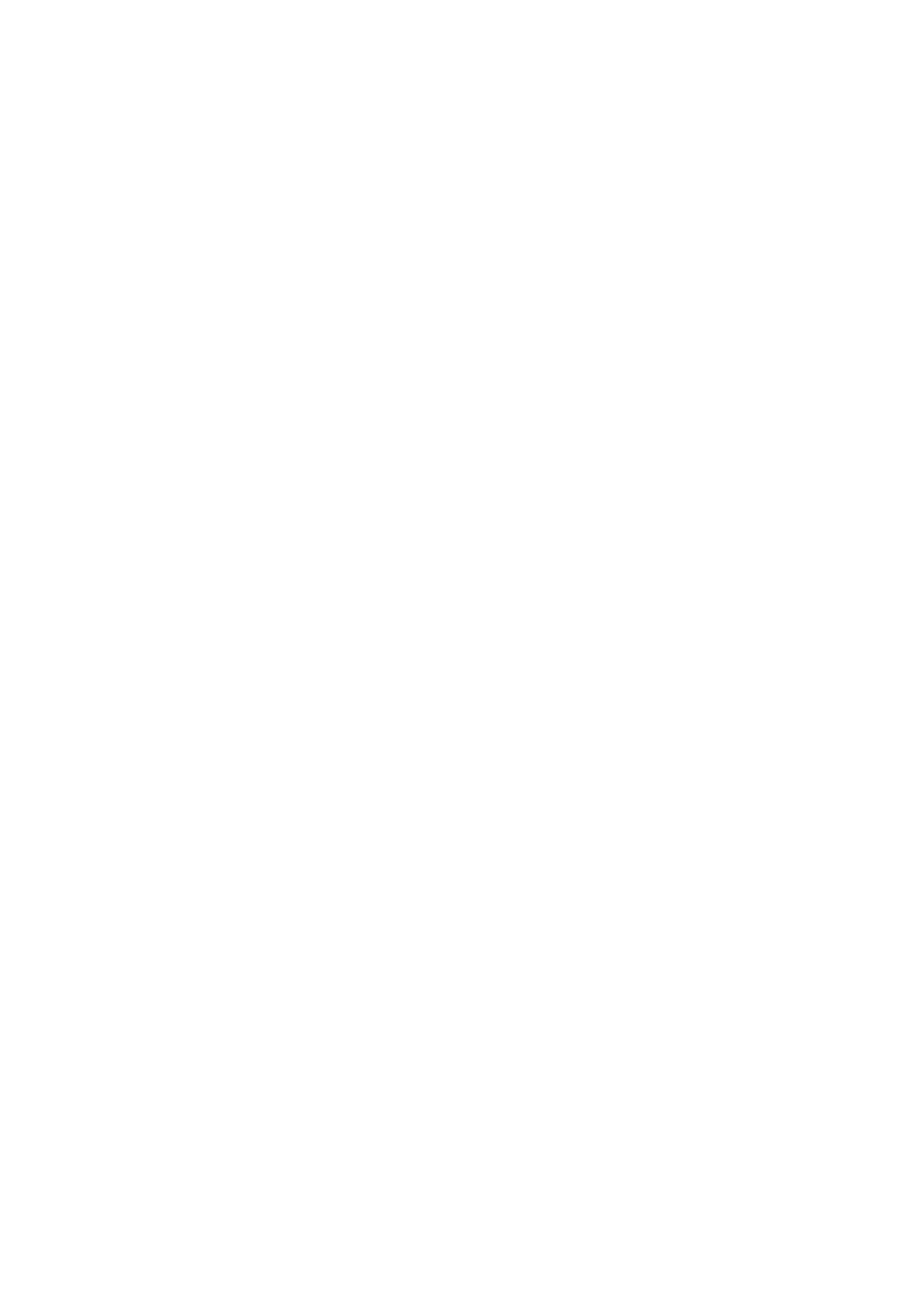
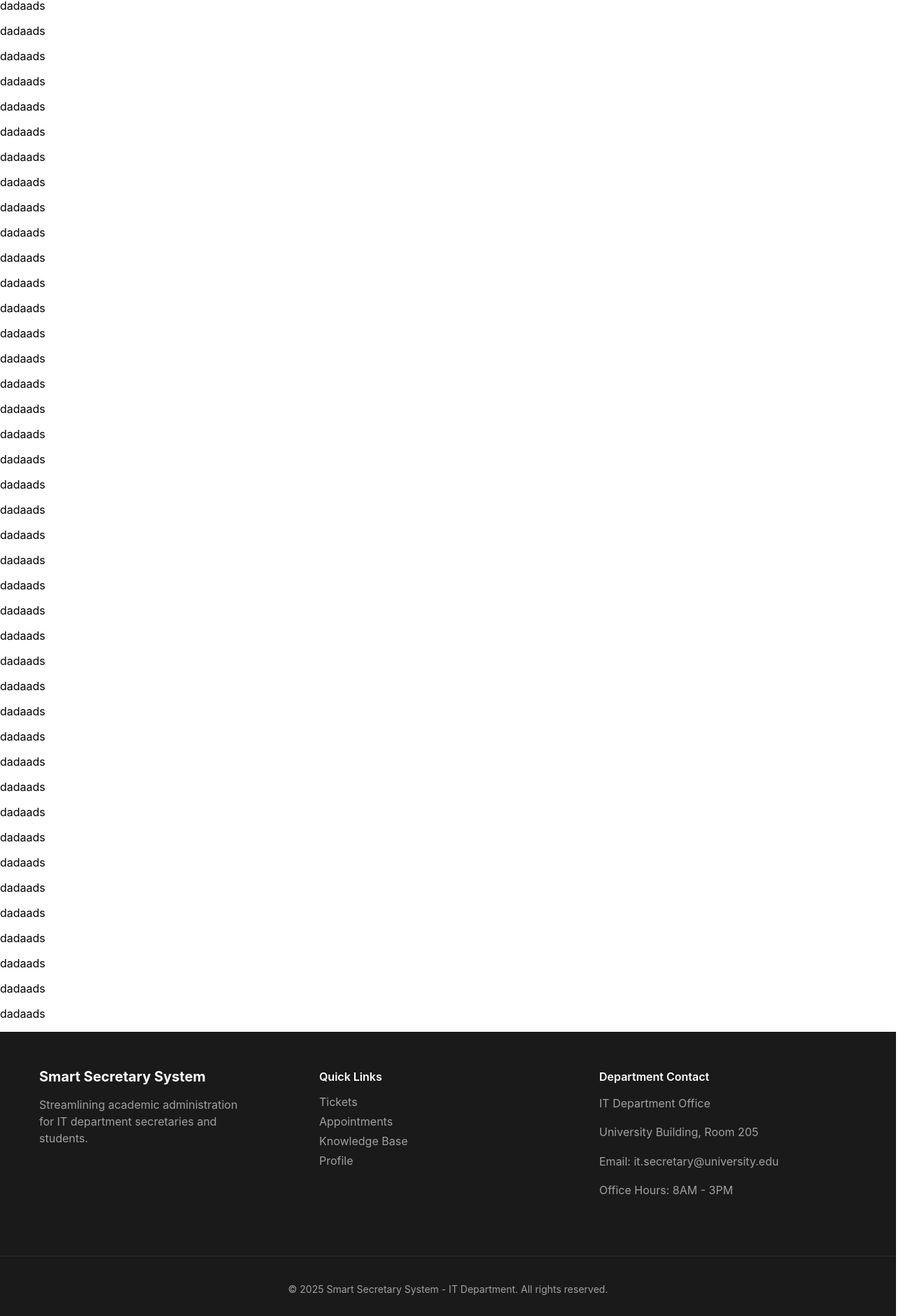
Before and after one commit to MaanAlmazroei/SmartSecretarySystem, a React (Create React App) app: page / in a window 1280 px wide. Shown: the part 333-2213 px from the top of the page at 70% size, 1320 px wide, since content can reach past the window. Before the commit the page ends 800 px from the top, so only its background shows below. Built offline with nearby package versions, Linux system fonts and the light colour scheme.

Commit message:
footer 1

```diff
--- a/src/components/Home/Home.css
+++ b/src/components/Home/Home.css
@@ -3,18 +3,18 @@
 /* ======================== */
 header {
   display: flex; /* Aligns items in a row */
+  position: sticky;
+  top: 0;
   justify-content: space-between; /* Spaces elements apart */
   align-items: center; /* Centers items vertically */
   padding: 10px 20px; /* Adds spacing around header */
-    width: 100%; /* Ensures full width */
-    background-color:white; /* Keeps it clean */
+  background-color: white; /* Keeps it clean */
   box-shadow: 0 6px 6px rgba(0, 0, 0, 0.1); /* Adds shadow for depth */
 }
 
 /* ======================== */
 /* Logo Styling */
 /* ======================== */
-
 
 .logo img {
   width: 80px; /* Adjusts logo size */
@@ -92,3 +92,97 @@ nav ul li a:hover {
 .signup:hover {
   background-color: #1a252f; /* Slightly darker */
 }
+
+/* Footer.css */
+.footer {
+  background-color: #1a1a1a;
+  color: #ffffff;
+  padding: 2rem 0;
+  bottom: 0;
+  left: 0;
+  right: 0;
+  width: 100%;
+}
+
+.footer-container {
+  max-width: 1200px;
+  margin: 0 auto;
+  padding: 0 1rem;
+  display: flex;
+  flex-wrap: wrap;
+  justify-content: space-between;
+}
+
+.footer-column {
+  flex: 1;
+  min-width: 200px;
+  margin-bottom: 2rem;
+  padding: 0 1rem;
+}
+
+.footer-heading {
+  font-size: 1.25rem;
+  font-weight: bold;
+  margin-bottom: 1rem;
+  color: #ffffff;
+}
+
+.footer-subheading {
+  font-size: 1rem;
+  font-weight: 600;
+  margin-bottom: 1rem;
+  color: #ffffff;
+}
+
+.footer-text {
+  color: #a0a0a0;
+  line-height: 1.5;
+  max-width: 300px;
+}
+
+.footer-links {
+  list-style: none;
+  padding: 0;
+  margin: 0;
+}
+
+.footer-links li {
+  margin-bottom: 0.5rem;
+}
+
+.footer-link {
+  color: #a0a0a0;
+  text-decoration: none;
+  transition: color 0.3s ease;
+}
+
+.footer-link:hover {
+  color: #ffffff;
+}
+
+.footer-address {
+  color: #a0a0a0;
+  font-style: normal;
+  line-height: 1.6;
+}
+
+.footer-bottom {
+  border-top: 1px solid #2a2a2a;
+  padding-top: 1.5rem;
+  margin-top: 2rem;
+  text-align: center;
+  color: #a0a0a0;
+  font-size: 0.875rem;
+}
+
+/* Responsive adjustments */
+@media (max-width: 768px) {
+  .footer-column {
+    flex: 100%;
+    margin-bottom: 1.5rem;
+  }
+
+  .footer-container {
+    flex-direction: column;
+  }
+}
--- a/src/components/Home/Home.jsx
+++ b/src/components/Home/Home.jsx
@@ -1,34 +1,150 @@
 import React from "react";
 import "./Home.css";
-import logo from './SSS Logo.png';
+import logo from "./SSS Logo.png";
 
 const Home = () => {
+  const currentYear = new Date().getFullYear();
   return (
-        <div>
+    <>
       <header>
-                <div className="logo"> <img src={logo} alt="SSS Logo" />
+        <div className="logo">
+          {" "}
+          <img src={logo} alt="SSS Logo" />
         </div>
         <nav>
           <div className="nav-center">
             <ul>
-                        <li><a href="#">Dashboard</a></li>
-                        <li><a href="#">Tickets</a></li>
-                        <li><a href="#">Appointments</a></li>
-                        <li><a href="#">Knowledge Base</a></li>
-                        <li><a href="#">Profile</a></li>
+              <li>
+                <a href="#">Dashboard</a>
+              </li>
+              <li>
+                <a href="#">Tickets</a>
+              </li>
+              <li>
+                <a href="#">Appointments</a>
+              </li>
+              <li>
+                <a href="#">Knowledge Base</a>
+              </li>
+              <li>
+                <a href="#">Profile</a>
+              </li>
             </ul>
           </div>
 
           <div className="signup-container">
-                      <a className="signup" href="#">SignUp</a>
+            <a className="signup" href="#">
+              SignUp
+            </a>
           </div>
         </nav>
       </header>
 
       <main>
+        <p>dadaads</p>
+        <p>dadaads</p>
+        <p>dadaads</p>
+        <p>dadaads</p>
+        <p>dadaads</p>
+        <p>dadaads</p>
+        <p>dadaads</p>
+        <p>dadaads</p>
+        <p>dadaads</p>
+        <p>dadaads</p>
+        <p>dadaads</p>
+        <p>dadaads</p>
+        <p>dadaads</p>
+        <p>dadaads</p>
+        <p>dadaads</p>
+        <p>dadaads</p>
+        <p>dadaads</p>
+        <p>dadaads</p>
+        <p>dadaads</p>
+        <p>dadaads</p>
+        <p>dadaads</p>
+        <p>dadaads</p>
+        <p>dadaads</p>
+        <p>dadaads</p>
+        <p>dadaads</p>
+        <p>dadaads</p>
+        <p>dadaads</p>
+        <p>dadaads</p>
+        <p>dadaads</p>
+        <p>dadaads</p>
+        <p>dadaads</p>
+        <p>dadaads</p>
+        <p>dadaads</p>
+        <p>dadaads</p>
+        <p>dadaads</p>
+        <p>dadaads</p>
+        <p>dadaads</p>
+        <p>dadaads</p>
+        <p>dadaads</p>
+        <p>dadaads</p>
+        <p>dadaads</p>
+        <p>dadaads</p>
+        <p>dadaads</p>
+        <p>dadaads</p>
+        <p>dadaads</p>
+        <p>dadaads</p>
+        <p>dadaads</p>
+      </main>
 
-            </main>
+      <footer className="footer">
+        <div className="footer-container">
+          <div className="footer-column">
+            <h3 className="footer-heading">Smart Secretary System</h3>
+            <p className="footer-text">
+              Streamlining academic administration for IT department secretaries
+              and students.
+            </p>
           </div>
+
+          <div className="footer-column">
+            <h4 className="footer-subheading">Quick Links</h4>
+            <ul className="footer-links">
+              <li>
+                <a href="#" className="footer-link">
+                  Tickets
+                </a>
+              </li>
+              <li>
+                <a href="#" className="footer-link">
+                  Appointments
+                </a>
+              </li>
+              <li>
+                <a href="#" className="footer-link">
+                  Knowledge Base
+                </a>
+              </li>
+              <li>
+                <a href="#" className="footer-link">
+                  Profile
+                </a>
+              </li>
+            </ul>
+          </div>
+
+          <div className="footer-column">
+            <h4 className="footer-subheading">Department Contact</h4>
+            <address className="footer-address">
+              <p>IT Department Office</p>
+              <p>University Building, Room 205</p>
+              <p>Email: it.secretary@university.edu</p>
+              <p>Office Hours: 8AM - 3PM</p>
+            </address>
+          </div>
+        </div>
+
+        <div className="footer-bottom">
+          <p>
+            &copy; {currentYear} Smart Secretary System - IT Department. All
+            rights reserved.
+          </p>
+        </div>
+      </footer>
+    </>
   );
 };
 
```
Also changed, not shown: package.json (+7 -5 lines), 1 other file (tests, documents, lock files or other folders). Lines whose indentation alone changed are shown as unchanged.
